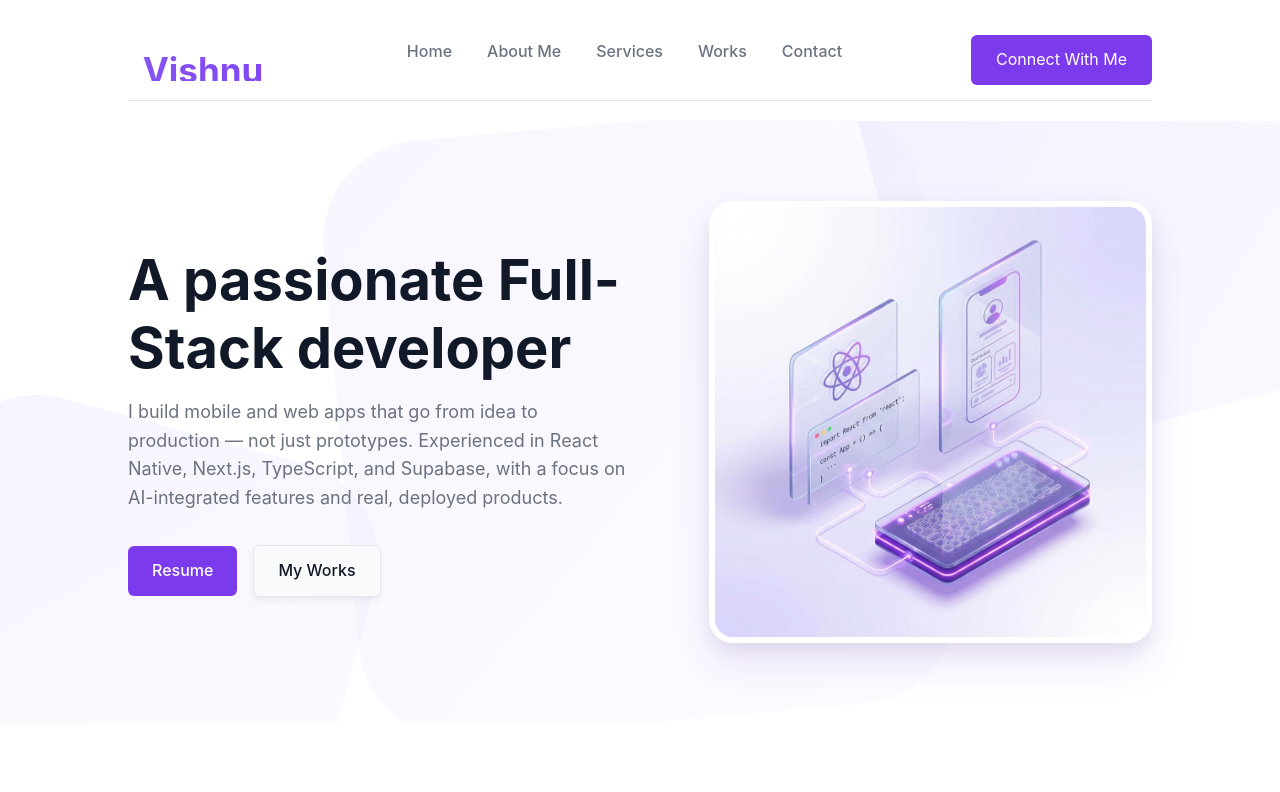
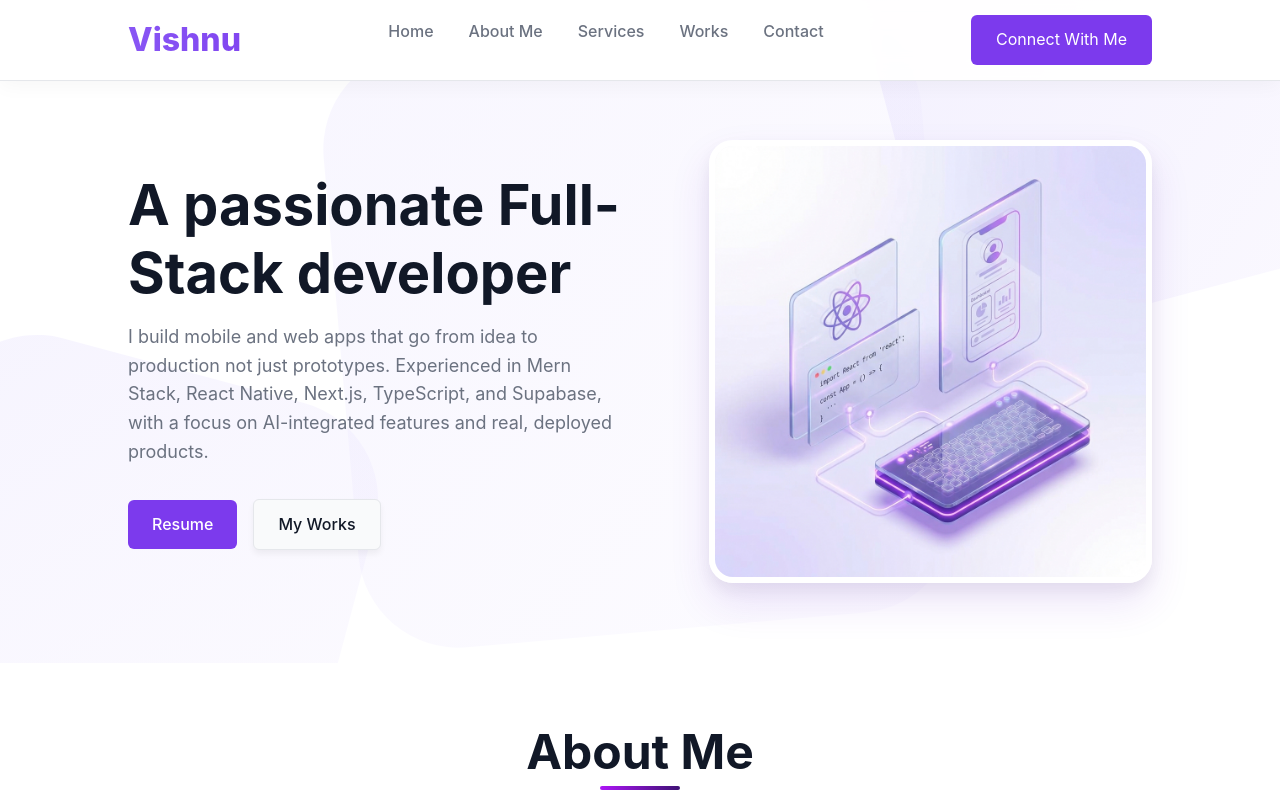
Before and after one commit to vishnujith10/my_portfolio, a React (Vite) app: page / in a window 1280 px wide. Shown: the top 792 px of the page. Built offline with nearby package versions, Linux system fonts and the light colour scheme.

Commit message:
new-details

```diff
--- a/src/Components/About/About.jsx
+++ b/src/Components/About/About.jsx
@@ -20,7 +20,7 @@ const About = () => {
 
             <div className="about-details">
               <div className="about-bio">
-                <p>Hi there! I am <span className="highlight">Vishnu</span>, a React Native and full-stack developer who builds products end-to-end — from database schema to shipped UI. I recently built <span className="highlight">Kalry</span>, an AI-integrated fitness app, and <span className="highlight">BeGreen</span>, a live D2C e-commerce platform for a microgreens business.</p>
+                <p>Hi there! I am <span className="highlight">Vishnujith N B</span>, a React Native and full-stack developer who builds products end-to-end — from database schema to shipped UI. I recently built <span className="highlight">Kalry</span>, an AI-integrated fitness app, and <span className="highlight">BeGreen</span>, a live D2C e-commerce platform for a microgreens business.</p>
                 <p>As a postgraduate in Computer Applications, I stay closely aligned with modern tooling — React Native, Next.js, Supabase, and AI integration are at the core of how I build today.</p>
               </div>
 
--- a/src/Components/Hero/Hero.css
+++ b/src/Components/Hero/Hero.css
@@ -1,5 +1,5 @@
 .hero{
-    padding: 80px 10%;
+    padding: 140px 10% 80px 10%;
     display: flex;
     align-items: flex-start;
     flex-direction: column;
@@ -263,7 +263,7 @@ a{
         display: none;
     }
     .hero {
-        padding: 60px 24px;
+        padding: 110px 24px 60px 24px;
         align-items: center;
     }
 
--- a/src/Components/Hero/Hero.jsx
+++ b/src/Components/Hero/Hero.jsx
@@ -11,7 +11,7 @@ const Hero = () => {
         <div className="hero_container">
             <div className="hero_left">
                 <h1>A passionate Full-Stack developer</h1>
-                <p>I build mobile and web apps that go from idea to production — not just prototypes. Experienced in React Native, Next.js, TypeScript, and Supabase, with a focus on AI-integrated features and real, deployed products.</p>
+                <p>I build mobile and web apps that go from idea to production not just prototypes. Experienced in Mern Stack, React Native, Next.js, TypeScript, and Supabase, with a focus on AI-integrated features and real, deployed products.</p>
                 <div className="hero_action">
                     <a href={resume} className="hero_connect" target="_blank" rel="noopener noreferrer">Resume</a>
                     <AnchorLink offset={50} href='#work' className="hero_resume">My Works</AnchorLink>
--- a/src/Components/Navbar/Navbar.css
+++ b/src/Components/Navbar/Navbar.css
@@ -1,19 +1,32 @@
 .navbar{
+    position: fixed;
+    top: 0;
+    left: 0;
+    width: 100%;
+    z-index: 1000;
     display: flex;
     align-items: center;
     justify-content: space-between;
-    margin: 20px 10%;
-    padding: 15px 0;
+    padding: 15px 10%;
+    background: rgba(255, 255, 255, 0.92);
+    backdrop-filter: blur(12px);
+    -webkit-backdrop-filter: blur(12px);
     border-bottom: 1px solid var(--border-color);
+    box-shadow: 0 4px 20px rgba(0, 0, 0, 0.04);
+}
+
+.navbar_logo_main {
+    display: flex;
+    align-items: center;
 }
 
 .animated_card1{
-    display: grid;
-    place-items: center;
+    display: flex;
+    align-items: center;
+    justify-content: flex-start;
     position: relative;
-    height: 42.288px;
-    width: 150px;
-    border-radius: 10px;
+    height: auto;
+    width: auto;
     cursor: pointer;
 }
 
@@ -30,8 +43,10 @@
 }
 
 .animated_card1 span{
-    font-size: 35px;
-    font-weight: 700;
+    font-size: 32px;
+    font-weight: 800;
+    line-height: 1.2;
+    padding: 4px 0;
 }
 
 .animated_card1 {
@@ -106,8 +121,9 @@
 
 @media (max-width: 768px) {
     .navbar {
-        margin: 20px 5%;
-        position: relative;
+        padding: 15px 5%;
+        margin: 0;
+        position: fixed;
         z-index: 1000;
     }
 
--- a/src/Components/Services/Services.jsx
+++ b/src/Components/Services/Services.jsx
@@ -18,7 +18,6 @@ const Services = () => {
                     <h1>{service.s_name}</h1>
                     <p>{service.s_desc}</p>
                     <div className='services_readmore'>
-                        <p>Learn More</p>
                         {/* <img src={arrowIcon} alt="" /> */}
                     </div>
                 </div>
```
Also changed, not shown: 1 other file (tests, documents, lock files or other folders).
